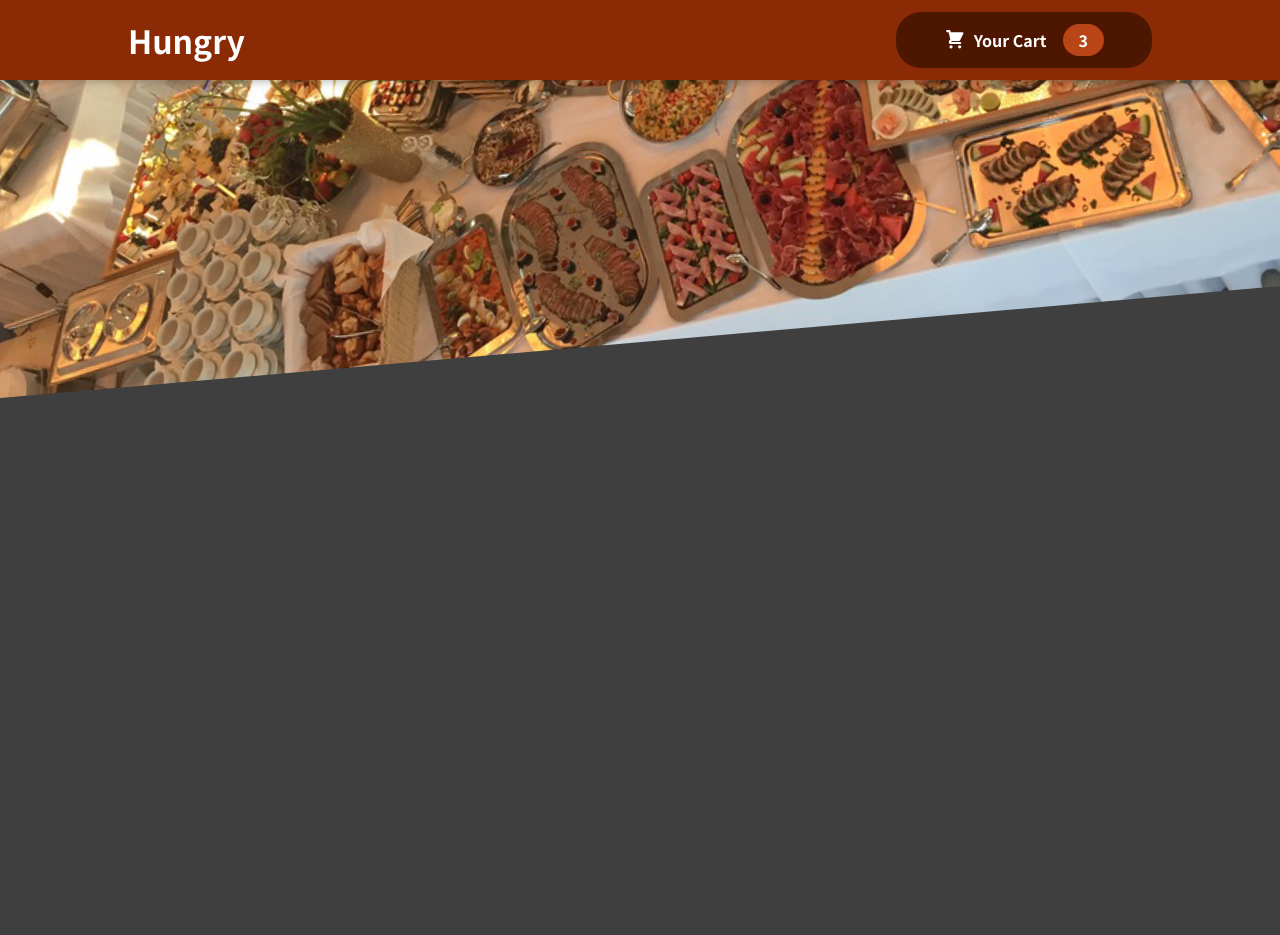
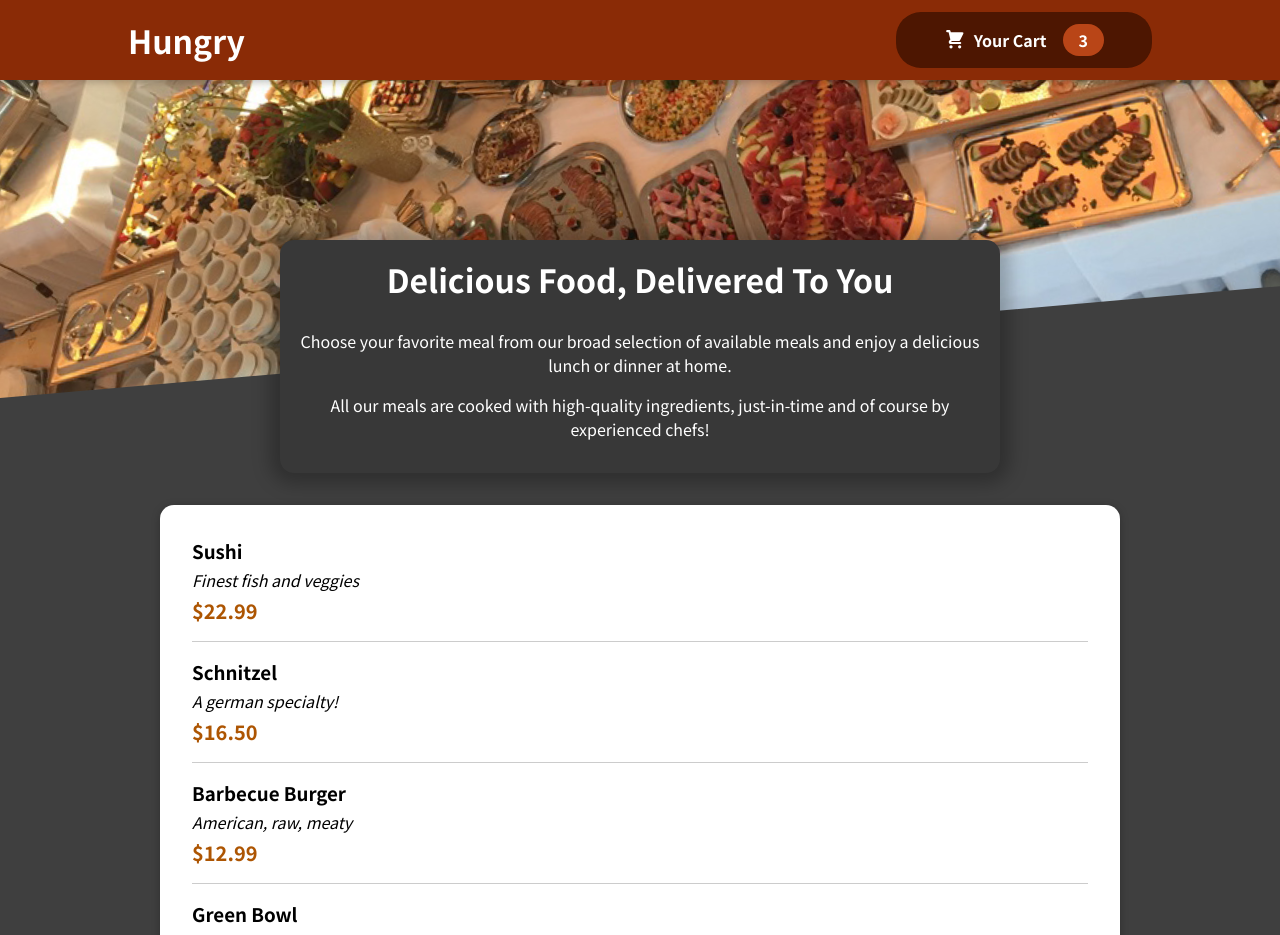
Before and after one commit to Antarakhan/hungry, a React (Create React App) app: page / in a window 1280 px wide. Shown: the top 935 px of the page. Before the commit the page ends 800 px from the top, so only its background shows below. Built offline with nearby package versions, Linux system fonts and the light colour scheme.

Commit message:
added main components needed

```diff
--- a/src/App.js
+++ b/src/App.js
@@ -1,10 +1,14 @@
 import React from 'react';
 import Header from '../src/components/Layout/Header';
+import Meals from '../src/components/Meals/Meals';
 
 function App() {
   return (
     <>
       <Header />
+      <main>
+        <Meals />
+      </main>
     </>
   );
 }
--- a/src/components/Layout/Header.js
+++ b/src/components/Layout/Header.js
@@ -11,9 +11,9 @@
             <h1>Hungry</h1>
             <HeaderCartButton />
         </header>
-            <div className={classes['main-image']}>
-                <img  src={mealsImage} alt='table of food'/>
-            </div>
+        <div className={classes['main-image']}>
+            <img  src={mealsImage} alt='table of food'/>
+        </div>
         </>
     )
 }
--- /dev/null
+++ b/src/components/Meals/AvailableMeals.js
@@ -0,0 +1,48 @@
+import classes from './AvailableMeals.module.css';
+import Card from '../UI/Card'
+import MealItem from './MealItem';
+
+const DUMMY_MEALS = [
+    {
+      id: 'm1',
+      name: 'Sushi',
+      description: 'Finest fish and veggies',
+      price: 22.99,
+    },
+    {
+      id: 'm2',
+      name: 'Schnitzel',
+      description: 'A german specialty!',
+      price: 16.5,
+    },
+    {
+      id: 'm3',
+      name: 'Barbecue Burger',
+      description: 'American, raw, meaty',
+      price: 12.99,
+    },
+    {
+      id: 'm4',
+      name: 'Green Bowl',
+      description: 'Healthy...and green...',
+      price: 18.99,
+    },
+  ];
+
+const AvailableMeals = () => {
+    const mealsList = DUMMY_MEALS.map((meal) => (
+        <MealItem key={meal.id} name={meal.name} description={meal.description} price={meal.price} />
+    ));
+
+    return(
+        <section className={classes.meals}>
+            <Card>
+            <ul>
+                {mealsList}
+            </ul>
+            </Card>
+        </section>
+    )
+}
+
+export default AvailableMeals;
--- /dev/null
+++ b/src/components/Meals/AvailableMeals.module.css
@@ -0,0 +1,24 @@
+.meals {
+    max-width: 60rem;
+    width: 90%;
+    margin: 2rem auto;
+    animation: meals-appear 1s ease-out forwards;
+  }
+
+  .meals ul {
+    list-style: none;
+    margin: 0;
+    padding: 0;
+  }
+
+  @keyframes meals-appear {
+    from {
+      opacity: 0;
+      transform: translateY(3rem);
+    }
+
+    to {
+      opacity: 1;
+      transform: translateY(0);
+    }
+  }
--- /dev/null
+++ b/src/components/Meals/MealItem.js
@@ -0,0 +1,20 @@
+import classes from './MealItem.module.css';
+
+const MealItem = props => {
+    const price = `$${props.price.toFixed(2)}`;
+
+    return(
+        <li className={classes.meal}>
+            <div>
+                <h3>{props.name}</h3>
+                <div className={classes.description}>{props.description}</div>
+                <div className={classes.price}>{price}</div>
+            </div>
+            <div>
+
+            </div>
+        </li>
+    )
+}
+
+export default MealItem;
--- /dev/null
+++ b/src/components/Meals/MealItem.module.css
@@ -0,0 +1,22 @@
+.meal {
+    display: flex;
+    justify-content: space-between;
+    margin: 1rem;
+    padding-bottom: 1rem;
+    border-bottom: 1px solid #ccc;
+  }
+
+  .meal h3 {
+    margin: 0 0 0.25rem 0;
+  }
+
+  .description {
+    font-style: italic;
+  }
+
+  .price {
+    margin-top: 0.25rem;
+    font-weight: bold;
+    color: #ad5502;
+    font-size: 1.25rem;
+  }
--- /dev/null
+++ b/src/components/Meals/Meals.js
@@ -0,0 +1,14 @@
+import AvailableMeals from './AvailableMeals';
+import MealsSumamry from './MealsSummary';
+
+const Meals = () => {
+
+    return(
+        <>
+       <MealsSumamry />
+       <AvailableMeals />
+       </>
+    )
+}
+
+export default Meals;
--- /dev/null
+++ b/src/components/Meals/MealsSummary.js
@@ -0,0 +1,20 @@
+import classes from './MealsSummary.module.css';
+
+const MealsSumamry = () => {
+
+    return(
+        <section className={classes.summary}>
+        <h2>Delicious Food, Delivered To You</h2>
+        <p>
+          Choose your favorite meal from our broad selection of available meals
+          and enjoy a delicious lunch or dinner at home.
+        </p>
+        <p>
+          All our meals are cooked with high-quality ingredients, just-in-time and
+          of course by experienced chefs!
+        </p>
+      </section>
+    )
+}
+
+export default MealsSumamry;
--- /dev/null
+++ b/src/components/Meals/MealsSummary.module.css
@@ -0,0 +1,18 @@
+.summary {
+    text-align: center;
+    max-width: 45rem;
+    width: 90%;
+    margin: auto;
+    margin-top: -10rem;
+    position: relative;
+    background-color: #383838;
+    color: white;
+    border-radius: 14px;
+    padding: 1rem;
+    box-shadow: 0 1px 18px 10px rgba(0, 0, 0, 0.25);
+  }
+
+  .summary h2 {
+    font-size: 2rem;
+    margin-top: 0;
+  }
--- /dev/null
+++ b/src/components/UI/Card.js
@@ -0,0 +1,12 @@
+import classes from './Card.module.css';
+
+const Card = props  => {
+
+    return(
+        <div className={classes.card}>
+            {props.children}
+        </div>
+    )
+}
+
+export default Card;
--- /dev/null
+++ b/src/components/UI/Card.module.css
@@ -0,0 +1,6 @@
+.card {
+    padding: 1rem;
+    box-shadow: 0 2px 8px rgba(0, 0, 0, 0.25);
+    border-radius: 14px;
+    background-color: white;
+  }
```
Also changed, not shown: src/components/Meals/MealItemForm.js (added, +9 -0 lines).
